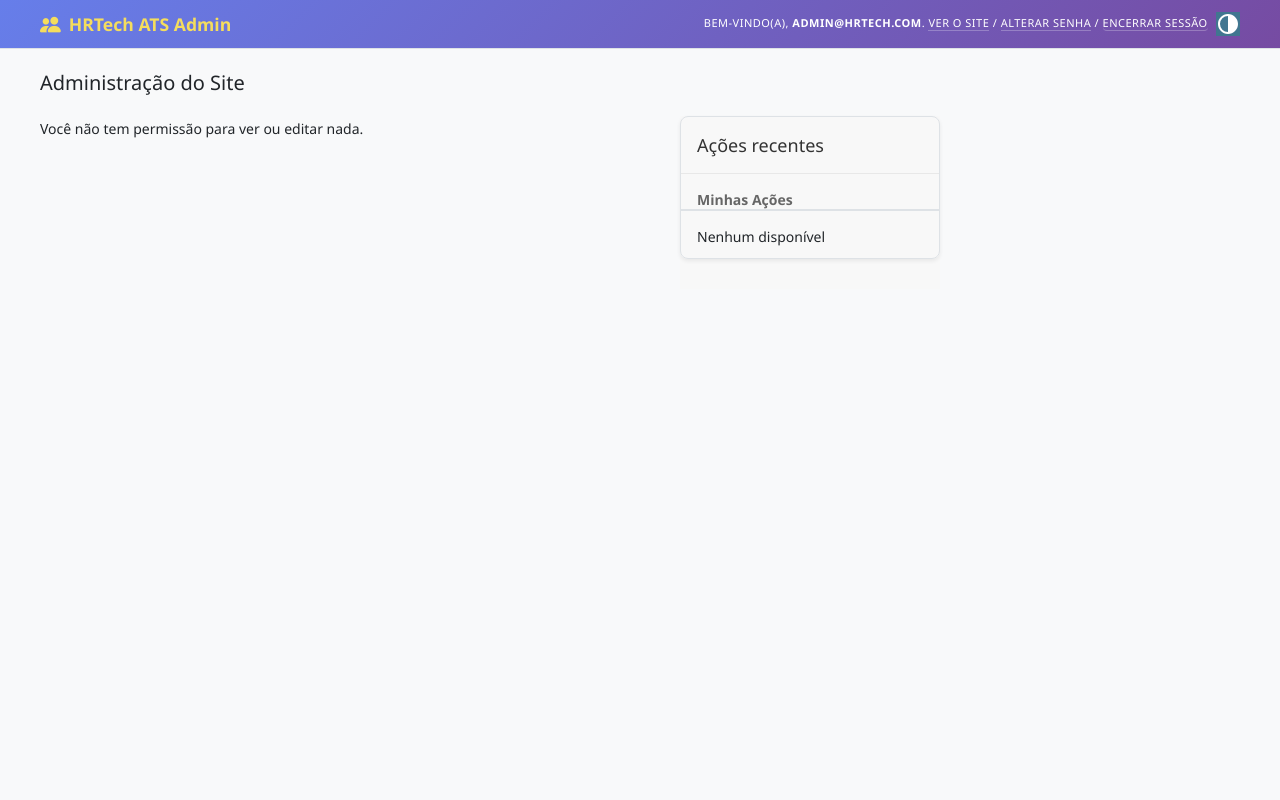
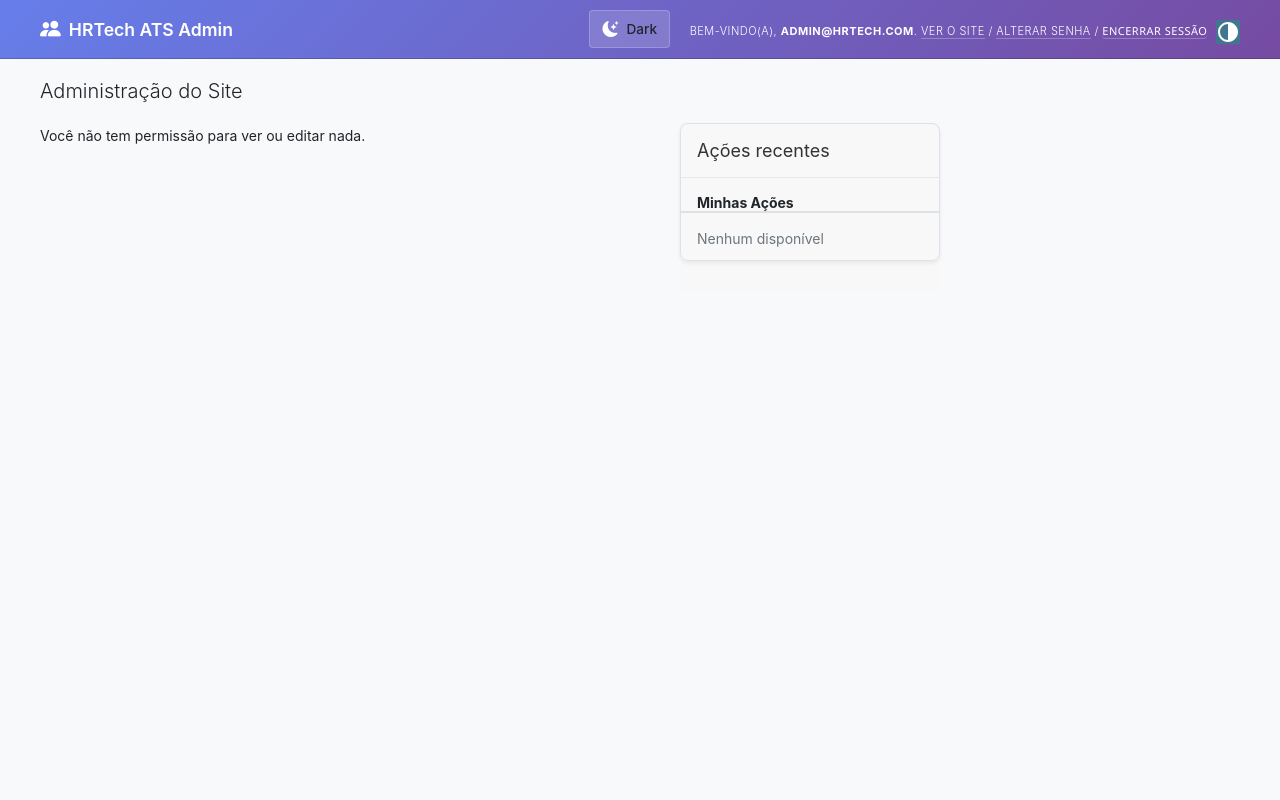
Before and after one commit to joao-luizzz/hrtech, a Django app: page /admin/ in a window 1280 px wide. Run offline with Django 5.2, Linux system fonts and the light colour scheme; a user stored in the database is signed in; data comes from the database, SQL or seed files in the repository; data that the repository does not hold is empty; parts of the project's set-up code (start-up, migrations or seed data) failed here and were passed over.

Commit message:
feat: Enhance dark mode functionality with improved theme toggle and anti-flicker protection

```diff
--- a/static/css/admin_custom.css
+++ b/static/css/admin_custom.css
@@ -1,7 +1,20 @@
+/* ========== ANTI-FLICKER PROTECTION ========== */
+/* Aplicar tema IMEDIATAMENTE antes de qualquer transição */
+html {
+    background-color: #ffffff;
+    color: #212529;
+}
+
+html[data-theme="dark"] {
+    background-color: #0f1117;
+    color: #e9ecef;
+}
+
 /* ========== DARK MODE VARIABLES ========== */
 :root {
     --primary-gradient: linear-gradient(135deg, #667eea 0%, #764ba2 100%);
     --primary-color: #667eea;
+    --primary-light: #8b9bff;
     --primary-dark: #5a6fd6;
     --secondary-color: #764ba2;
 
@@ -37,6 +51,7 @@ body {
     background-color: var(--bg-secondary);
     color: var(--text-primary);
     transition: background-color 0.3s ease, color 0.3s ease;
+    font-family: -apple-system, BlinkMacSystemFont, "Segoe UI", Roboto, "Helvetica Neue", Arial, sans-serif;
 }
 
 html {
@@ -46,17 +61,17 @@ html {
 /* ========== HEADER/NAVIGATION ========== */
 #header {
     background: var(--navbar-gradient);
-    border-bottom: 1px solid var(--border-color);
+    border-bottom: 1px solid rgba(0, 0, 0, 0.2);
     transition: background 0.3s ease, border-color 0.3s ease;
 }
 
 #header a {
-    color: #ffffff;
+    color: #ffffff !important;
     text-decoration: none;
 }
 
 #header a:hover {
-    color: #e9ecef;
+    color: #e9ecef !important;
 }
 
 #site-name a {
@@ -65,6 +80,7 @@ html {
     gap: 0.5rem;
     font-weight: 600;
     font-size: 1.1rem;
+    color: #ffffff !important;
 }
 
 #site-name a i {
@@ -113,13 +133,18 @@ html {
     color: white;
     border-radius: 8px 8px 0 0;
     padding: 1rem;
+    margin: 0;
 }
 
 .module h3 {
-    color: var(--text-primary);
+    color: var(--text-primary) !important;
     border-bottom: 2px solid var(--border-color);
     padding-bottom: 0.5rem;
     margin-bottom: 1rem;
+}
+
+.module p {
+    color: var(--text-secondary) !important;
 }
 
 .fieldset {
@@ -193,7 +246,7 @@ button {
     cursor: pointer;
     font-weight: 500;
     transition: all 0.3s ease;
-    font-family: -apple-system, BlinkMacSystemFont, "Segoe UI", Roboto, "Helvetica Neue", Arial, sans-serif;
+    font-family: inherit;
 }
 
 input[type="submit"]:hover,
@@ -469,51 +563,44 @@ label {
 .errors textarea,
 .errors select {
     border-color: #dc3545;
+    border-width: 2px;
+}
+
+/* ========== FORM ROWS ========== */
+.form-row {
+    display: flex;
+    gap: 1rem;
+}
+
+.form-row > div {
+    flex: 1;
+}
+
+/* ========== TEXT GENERAL ========== */
+p, span, div, a {
+    color: var(--text-primary);
+}
+
+[data-theme="dark"] p,
+[data-theme="dark"] span,
+[data-theme="dark"] div,
+[data-theme="dark"] .module p {
+    color: var(--text-primary) !important;
 }
 
 /* ========== DARK MODE FIXES ========== */
-[data-theme="dark"] input[type="text"],
-[data-theme="dark"] input[type="password"],
-[data-theme="dark"] input[type="email"],
-[data-theme="dark"] input[type="number"],
-[data-theme="dark"] input[type="date"],
-[data-theme="dark"] textarea,
-[data-theme="dark"] select {
-    background-color: var(--bg-tertiary);
-    border-color: var(--border-color);
-    color: var(--text-primary);
-}
-
-[data-theme="dark"] .readonly {
-    background-color: var(--bg-tertiary);
-    color: var(--text-primary);
-}
-
 [data-theme="dark"] .module h3 {
     border-bottom-color: var(--border-color);
+    color: var(--text-primary) !important;
 }
 
 [data-theme="dark"] thead {
     background: linear-gradient(135deg, rgba(102, 126, 234, 0.1) 0%, rgba(118, 75, 162, 0.1) 100%);
 }
 
-[data-theme="dark"] .selector {
-    background-color: var(--bg-tertiary);
-    border-color: var(--border-color);
-}
-
-[data-theme="dark"] .selector-filter input {
-    background-color: var(--bg-tertiary);
-    color: var(--text-primary);
-    border-color: var(--border-color);
-}
-
-[data-theme="dark"] .related-widget-wrapper {
-    background-color: var(--bg-tertiary);
-}
-
 [data-theme="dark"] .messagelist li {
     background-color: var(--card-bg);
+    color: var(--text-primary) !important;
 }
 
 /* ========== RESPONSIVE ========== */
--- a/static/js/admin_theme.js
+++ b/static/js/admin_theme.js
@@ -1,16 +1,37 @@
 // ========== DARK MODE FUNCTIONALITY FOR ADMIN ==========
+// Executado APENAS para adicionar o toggle button, o tema já foi carregado no extrastyle
 
-document.addEventListener('DOMContentLoaded', function() {
-    const savedTheme = localStorage.getItem('theme') || 'light';
-    document.documentElement.setAttribute('data-theme', savedTheme);
+(function() {
+    // Aguardar o header estar pronto antes de adicionar o botão
+    const addToggleButtonWhenReady = function() {
+        const userTools = document.getElementById('user-tools');
 
-    // Adicionar botão de toggle no header
-    addThemeToggle();
-});
+        if (userTools) {
+            addThemeToggle();
+            window.removeEventListener('load', addToggleButtonWhenReady);
+        }
+    };
+
+    // Tentar adicionar imediatamente se o DOM já estiver pronto
+    if (document.readyState === 'loading') {
+        document.addEventListener('DOMContentLoaded', addToggleButtonWhenReady);
+    } else {
+        // DOM já está pronto
+        addToggleButtonWhenReady();
+    }
+
+    // Fallback se o elemento não estiver disponível ainda
+    if (!document.getElementById('user-tools')) {
+        window.addEventListener('load', addToggleButtonWhenReady);
+    }
+})();
 
 function addThemeToggle() {
     const userTools = document.getElementById('user-tools');
-    if (!userTools) return;
+    if (!userTools || document.getElementById('admin-theme-toggle')) {
+        // Já foi adicionado
+        return;
+    }
 
     // Criar container do botão
     const themeToggleContainer = document.createElement('div');
@@ -28,9 +49,9 @@ function addThemeToggle() {
     themeToggleBtn.setAttribute('aria-label', 'Toggle dark mode');
     themeToggleBtn.style.cssText = `
         background: rgba(255, 255, 255, 0.15);
-        border: 2px solid rgba(255, 255, 255, 0.2);
-        border-radius: 50px;
-        padding: 0.4rem 0.8rem;
+        border: 1px solid rgba(255, 255, 255, 0.2);
+        border-radius: 4px;
+        padding: 0.5rem 0.75rem;
         cursor: pointer;
         transition: all 0.3s ease;
         display: flex;
@@ -38,33 +59,45 @@ function addThemeToggle() {
         gap: 0.5rem;
         color: white;
         font-size: 1rem;
+        min-width: auto;
     `;
 
     // Criar ícone
     const themeIcon = document.createElement('i');
     themeIcon.id = 'admin-theme-icon';
-    themeIcon.className = 'bi bi-moon-stars-fill';
+    themeIcon.className = 'bi';
     themeIcon.style.cssText = `
-        font-size: 1.1rem;
+        font-size: 1rem;
+    `;
+
+    const themeLabelSpan = document.createElement('span');
+    themeLabelSpan.id = 'admin-theme-label';
+    themeLabelSpan.style.cssText = `
+        font-size: 0.85rem;
+        font-weight: 500;
     `;
 
     themeToggleBtn.appendChild(themeIcon);
+    themeToggleBtn.appendChild(themeLabelSpan);
     themeToggleContainer.appendChild(themeToggleBtn);
 
-    // Inserir antes do texto "Welcome"
+    // Inserir no início do user-tools
     userTools.insertBefore(themeToggleContainer, userTools.firstChild);
 
-    // Atualizar ícone inicial
-    const currentTheme = document.documentElement.getAttribute('data-theme');
+    // Atualizar ícone com o tema atual (sem flickering)
+    const currentTheme = document.documentElement.getAttribute('data-theme') || 'light';
     updateThemeIcon(currentTheme);
 
     // Adicionar event listener
-    themeToggleBtn.addEventListener('click', toggleTheme);
+    themeToggleBtn.addEventListener('click', function(e) {
+        e.preventDefault();
+        toggleTheme();
+    });
 
     // Hover effect
     themeToggleBtn.addEventListener('mouseenter', function() {
-        this.style.background = 'rgba(255, 255, 255, 0.2)';
-        this.style.borderColor = 'rgba(255, 255, 255, 0.3)';
+        this.style.background = 'rgba(255, 255, 255, 0.25)';
+        this.style.borderColor = 'rgba(255, 255, 255, 0.4)';
     });
 
     themeToggleBtn.addEventListener('mouseleave', function() {
@@ -78,18 +111,26 @@ function toggleTheme() {
     const currentTheme = htmlElement.getAttribute('data-theme');
     const newTheme = currentTheme === 'light' ? 'dark' : 'light';
 
+    // Aplicar tema imediatamente
     htmlElement.setAttribute('data-theme', newTheme);
+    htmlElement.style.colorScheme = newTheme;
     localStorage.setItem('theme', newTheme);
+
+    // Atualizar UI
     updateThemeIcon(newTheme);
 }
 
 function updateThemeIcon(theme) {
     const themeIcon = document.getElementById('admin-theme-icon');
+    const themeLabelSpan = document.getElementById('admin-theme-label');
+
     if (themeIcon) {
         if (theme === 'dark') {
             themeIcon.className = 'bi bi-sun-fill';
+            if (themeLabelSpan) themeLabelSpan.textContent = 'Light';
         } else {
             themeIcon.className = 'bi bi-moon-stars-fill';
+            if (themeLabelSpan) themeLabelSpan.textContent = 'Dark';
         }
     }
 }
--- a/templates/admin/base_site.html
+++ b/templates/admin/base_site.html
@@ -4,7 +4,16 @@
 {% block title %}{{ block.super }} - HRTech ATS{% endblock %}
 
 {% block extrastyle %}
+    <script>
+        // CRÍTICO: Executar ANTES de qualquer render para evitar flickering
+        (function() {
+            const savedTheme = localStorage.getItem('theme') || 'light';
+            document.documentElement.setAttribute('data-theme', savedTheme);
+            document.documentElement.style.colorScheme = savedTheme;
+        })();
+    </script>
     {{ block.super }}
+    <link href="https://cdn.jsdelivr.net/npm/bootstrap-icons@1.11.1/font/bootstrap-icons.css" rel="stylesheet">
     <link rel="stylesheet" href="{% static 'css/admin_custom.css' %}">
 {% endblock %}
 
@@ -22,15 +31,5 @@
 {% block extrahead %}
     {{ block.super }}
     <meta name="viewport" content="width=device-width, initial-scale=1.0">
-    <link href="https://cdn.jsdelivr.net/npm/bootstrap-icons@1.11.1/font/bootstrap-icons.css" rel="stylesheet">
-    <script>
-        // Carregar tema salvo do localStorage
-        const savedTheme = localStorage.getItem('theme') || 'light';
-        document.documentElement.setAttribute('data-theme', savedTheme);
-    </script>
-{% endblock %}
-
-{% block extrajs %}
-    {{ block.super }}
     <script src="{% static 'js/admin_theme.js' %}"></script>
 {% endblock %}
```
Also changed, not shown: other parts of static/css/admin_custom.css (+105 -39 lines).
